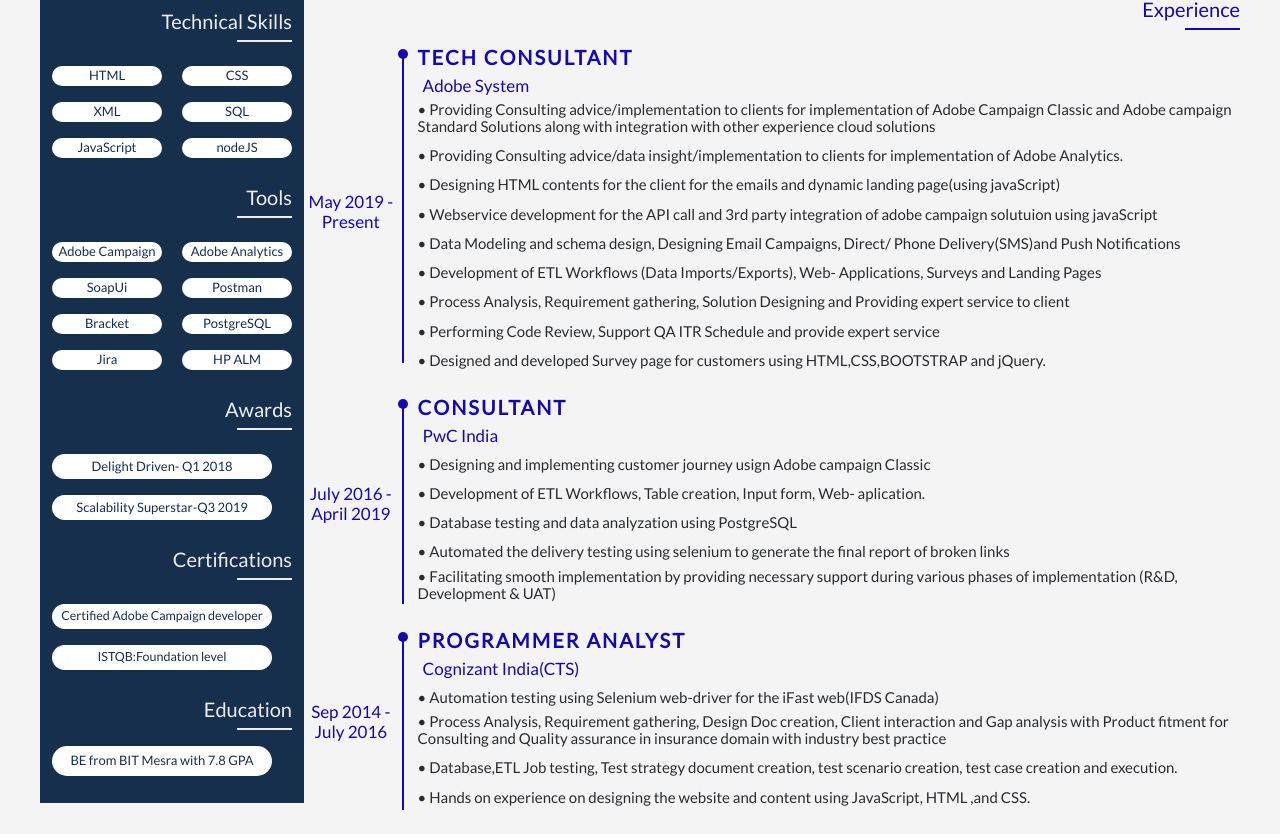
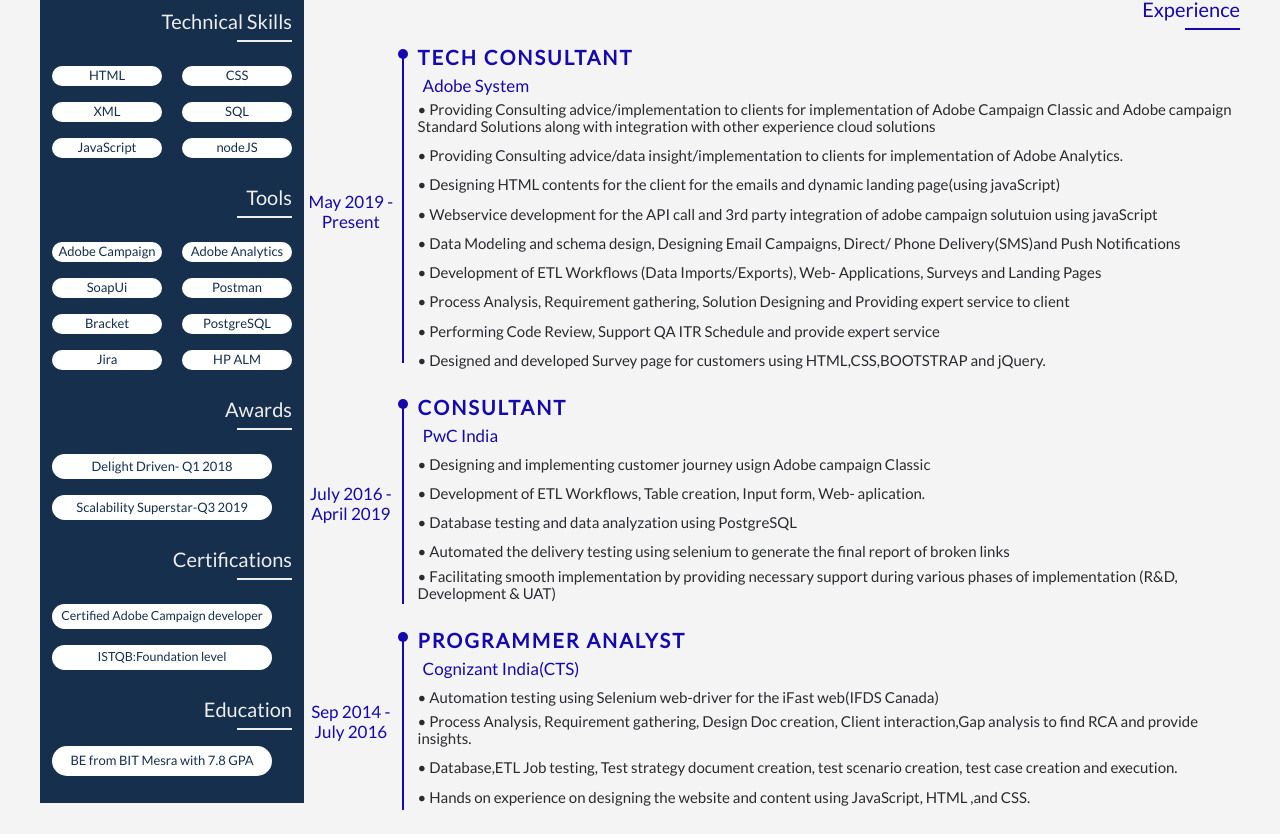
Before and after one commit to Wasima829/coverPage, a plain HTML site: page index.html in a window 1280 px wide. Shown: the part 169-1003 px from the top of the page. Drawn offline with Linux system fonts and the light colour scheme.

Commit message:
Update index.html

```diff
--- a/index.html
+++ b/index.html
@@ -306,9 +306,7 @@ Cloud using open source technologies- javaScript, nodeJs, HTML, CSS, XML and SQL
                                                     • Automation testing using Selenium web-driver for the iFast web(IFDS Canada)
                                                 </p>
                                                 <p class="info_cont">
-                                                    • Process Analysis, Requirement gathering, Design Doc creation, Client interaction
-                                                    and Gap analysis with Product fitment for Consulting and
-                                                    Quality assurance in insurance domain with industry best practice
+                                                    • Process Analysis, Requirement gathering, Design Doc creation, Client interaction,Gap analysis to find RCA and provide insights.
                                                 </p>
                                                 <p class="info_cont">
                                                     • Database,ETL Job testing, Test strategy document creation, test scenario creation, test case creation and execution.
```
